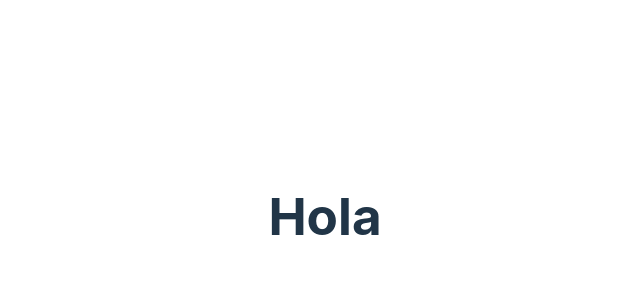
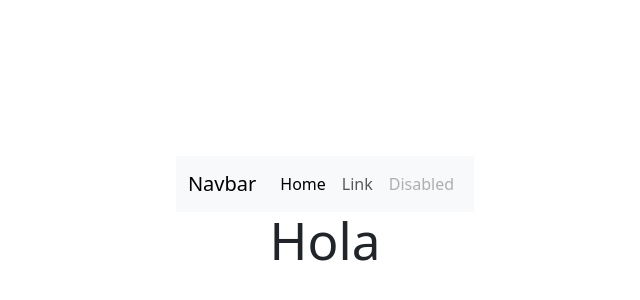
Before and after one commit to DaizanNoBakudanBiteTheDust/PFLagrotteriaReact, a React (Vite) app: page / in a window 1280 px wide. Shown: the part 184-484 px from the top of the page, without its empty margins (315-955 px from the left). Built offline with nearby package versions, Linux system fonts and the light colour scheme.

Commit message:
Insertado el header bootstrap

```diff
--- a/package.json
+++ b/package.json
@@ -10,6 +10,7 @@
     "preview": "vite preview"
   },
   "dependencies": {
+    "bootstrap": "^5.3.0",
     "react": "^18.2.0",
     "react-dom": "^18.2.0"
   },
@@ -18,7 +19,7 @@
     "@types/react-dom": "^18.0.11",
     "@vitejs/plugin-react": "^4.0.0",
     "eslint": "^8.38.0",
-    "eslint-plugin-react": "^7.32.2",
+    "eslint-plugin-react": "^7.25.3",
     "eslint-plugin-react-hooks": "^4.6.0",
     "eslint-plugin-react-refresh": "^0.3.4",
     "vite": "^4.3.9"
--- a/src/App.jsx
+++ b/src/App.jsx
@@ -1,12 +1,17 @@
 import { useState } from 'react'
-import './App.css'
+import 'bootstrap/dist/css/bootstrap.css'
+  import './App.css'
+import {  Header } from './components/header'
 
 function App() {
-  const [count, setCount] = useState(0)
 
   return (
+    <header>
+    < Header />
 
-    <h1>Hola</h1>
+      <h1>Hola</h1>
+    </header>
+
   )
 }
 
```
Also changed, not shown: 1 other file (tests, documents, lock files or other folders).
